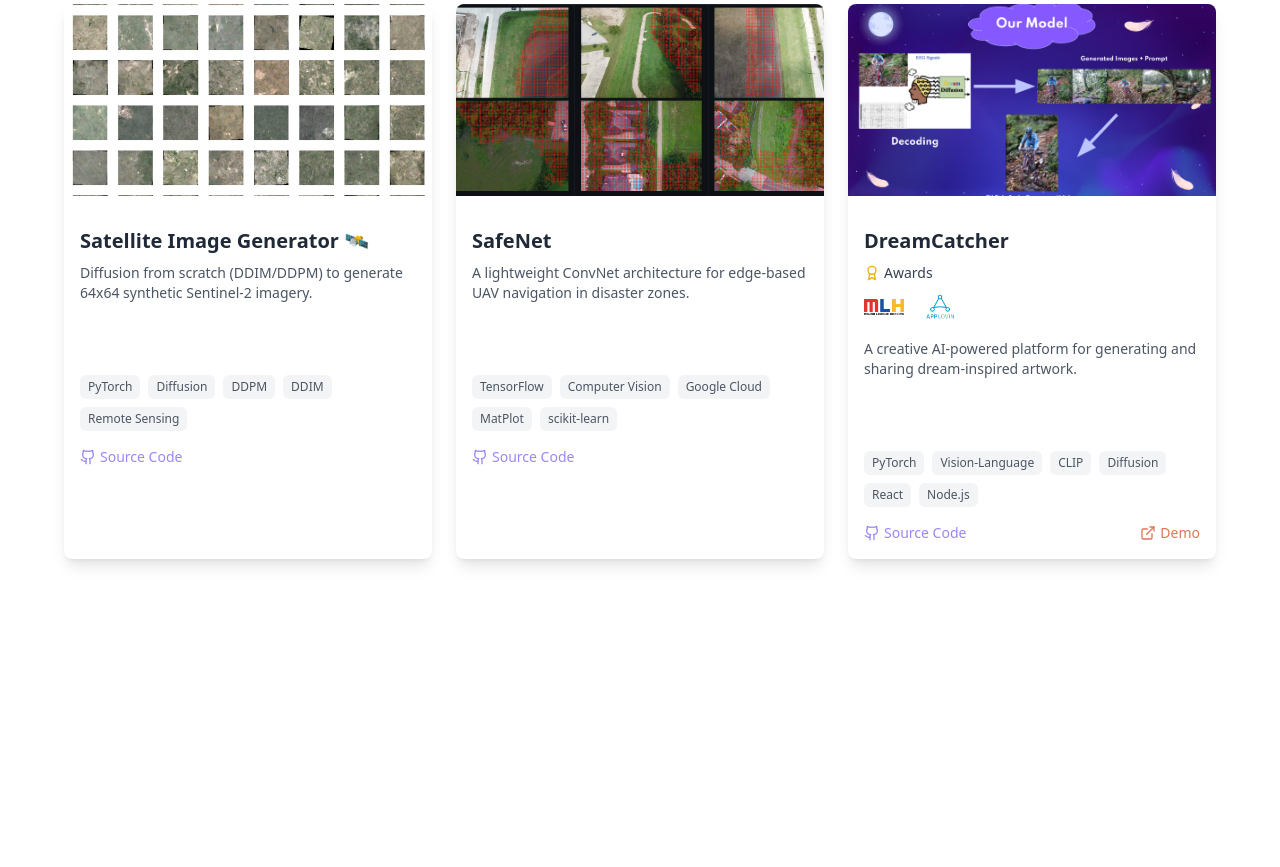
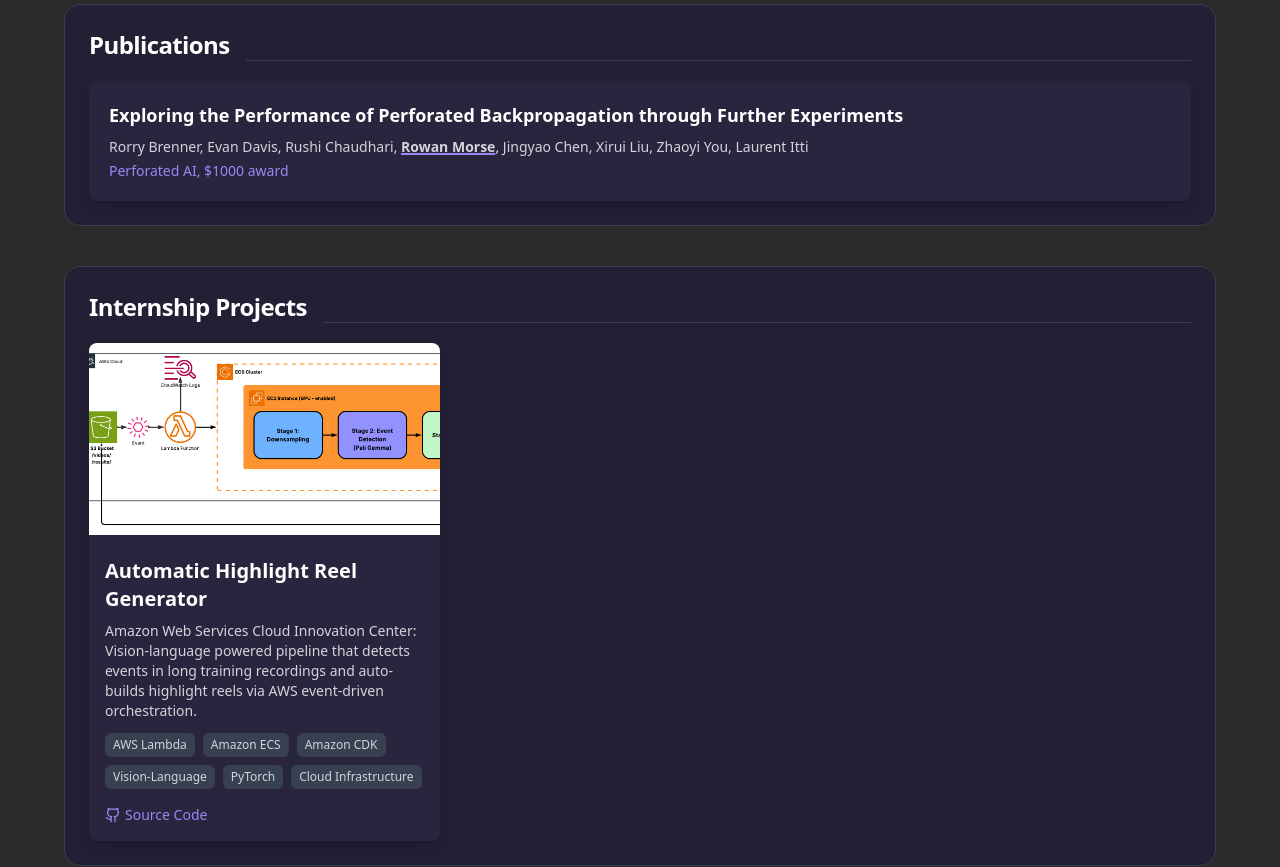
Before and after one commit to morse-rowan/morse-rowan.github.io, a React (Vite) app: page /#/tm-portfolio in a window 1280 px wide. Shown: the part 240-1107 px from the top of the page. Before the commit the page ends 879 px from the top, so only its background shows below. Built offline with nearby package versions, Linux system fonts and the light colour scheme.

Commit message:
edited portfolio page, added some projects and made formatting better

```diff
--- a/src/App.tsx
+++ b/src/App.tsx
@@ -11,27 +11,27 @@ import './styles/globals.css';
 import ProjectDetail from './components/ProjectDetail';
 
 export default function App() {
-  const [darkMode, setDarkMode] = useState(false);
+  const [darkMode, setDarkMode] = useState(() => {
+    try {
+      const savedTheme = localStorage.getItem('theme');
+      if (savedTheme === 'light') return false;
+      return true; // default to dark
+    } catch {
+      return true;
+    }
+  });
 
   useEffect(() => {
-    // Check if user has a saved preference
-    const savedTheme = localStorage.getItem('theme');
-    if (savedTheme === 'dark') {
-      setDarkMode(true);
-      document.documentElement.classList.add('dark');
-    }
-  }, []);
-
-  const toggleDarkMode = () => {
-    setDarkMode(!darkMode);
-    if (!darkMode) {
+    if (darkMode) {
       document.documentElement.classList.add('dark');
       localStorage.setItem('theme', 'dark');
     } else {
       document.documentElement.classList.remove('dark');
       localStorage.setItem('theme', 'light');
     }
-  };
+  }, [darkMode]);
+
+  const toggleDarkMode = () => setDarkMode((prev) => !prev);
 
   return (
     <Router>
--- a/src/pages/Portfolio.tsx
+++ b/src/pages/Portfolio.tsx
@@ -22,13 +22,74 @@ interface Project {
   awards?: Award[]; // Optional awards array
   liveLink?: string;
   githubLink?: string;
+  detailUrl?: string; // Optional external detail link
+}
+
+interface Publication {
+  id: number;
+  title: string;
+  authors: string[];
+  publisher: string;
+  url: string;
 }
 
 const Portfolio = () => {
+  const publications: Publication[] = [
+    {
+      id: 1,
+      title: "Exploring the Performance of Perforated Backpropagation through Further Experiments",
+      authors: [
+        "Rorry Brenner",
+        "Evan Davis",
+        "Rushi Chaudhari",
+        "Rowan Morse",
+        "Jingyao Chen",
+        "Xirui Liu",
+        "Zhaoyi You",
+        "Laurent Itti",
+      ],
+      publisher: "Perforated AI, $1000 award",
+      url: "https://arxiv.org/abs/2506.00356",
+    },
+  ];
+
+  const internships: Project[] = [
+    {
+      id: 2,
+      title: "Automatic Highlight Reel Generator",
+      description: "Amazon Web Services Cloud Innovation Center: Vision-language powered pipeline that detects events in long training recordings and auto-builds highlight reels via AWS event-driven orchestration.",
+      image: "/cic/HighlightProcessorDiagram.png",
+      slug: "highlight-reel-generator",
+      tags: ["AWS Lambda", "Amazon ECS", "Amazon CDK", "Vision-Language", "PyTorch", "Cloud Infrastructure"],
+      detailUrl: "https://www.digital.pitt.edu/news/success-stories/dive-revolutionizing-coaching-automated-highlight-reels",
+      githubLink: "https://github.com/pitt-cic/automatic-highlight-reel-generator/tree/main"
+    },
+  ];
+
   // Sample projects with awards
   const projects: Project[] = [
     {
       id: 3,
+      title: "SafeNet",
+      description: "A lightweight ConvNet architecture for edge-based UAV navigation in disaster zones.",
+      image: "/safenet.png",
+      slug: "safenet",
+      hasDetails: true, // This project has detailed markdown
+      tags: ["TensorFlow", "Computer Vision", "Google Cloud", "MatPlot", "scikit-learn"],
+      githubLink: "https://github.com/morse-rowan/SafeNet"
+    },
+    {
+      id: 1,
+      title: "Satellite Image Generator 🛰️",
+      description: "Diffusion from scratch (DDIM/DDPM) to generate 64x64 synthetic Sentinel-2  imagery.",
+      image: "/sat_diffusion/sd_results.png",
+      slug: "sat_diffusion",
+      hasDetails: true,
+      tags: ["PyTorch", "Diffusion", "DDPM", "DDIM"],
+      githubLink: "https://github.com/morse-rowan/satellite_diffusion"
+    },
+    {
+      id: 4,
       title: "DreamCatcher",
       description: "A creative AI-powered platform for generating and sharing dream-inspired artwork.",
       image: "/dreamcatcher.png",
@@ -52,38 +113,30 @@ const Portfolio = () => {
       liveLink: "https://tinyurl.com/38ms8t4x",
       githubLink: "https://github.com/morse-rowan/DreamCatcher"
     },
-    {
-      id: 2,
-      title: "SafeNet",
-      description: "A lightweight ConvNet architecture for edge-based UAV navigation in disaster zones.",
-      image: "/safenet.png",
-      slug: "safenet",
-      hasDetails: true, // This project has detailed markdown
-      tags: ["TensorFlow", "Computer Vision", "Google Cloud", "MatPlot", "scikit-learn"],
-      githubLink: "https://github.com/morse-rowan/SafeNet"
-    },
-    {
-      id: 1,
-      title: "Satellite Image Generator 🛰️",
-      description: "Diffusion from scratch (DDIM/DDPM) to generate 64x64 synthetic Sentinel-2  imagery.",
-      image: "/sat_diffusion/sd_results.png",
-      slug: "sat_diffusion",
-      hasDetails: true,
-      tags: ["PyTorch", "Diffusion", "DDPM", "DDIM", "Remote Sensing"],
-      githubLink: "https://github.com/morse-rowan/satellite_diffusion"
-    },
     // Add more projects as needed
   ];
 
-  const sortedProjects = [...projects].sort((a, b) => a.id - b.id);
+  interface DetailLink {
+    url: string;
+    external: boolean;
+  }
+
+  const getDetailLink = (project: Project): DetailLink | null => {
+    if (project.hasDetails) {
+      return { url: `/portfolio/${project.slug}`, external: false };
+    }
+
+    if (project.detailUrl) {
+      return { url: project.detailUrl, external: true };
+    }
+
+    return null;
+  };
+
+  const renderProjectCard = (project: Project) => {
+    const detailLink = getDetailLink(project);
 
     return (
-    <div className="container mx-auto px-4 py-8">
-      <div className="max-w-6xl mx-auto">
-        <h1 className="text-3xl font-bold mb-8 text-gray-800 dark:text-white">Portfolio</h1>
-
-        <div className="grid grid-cols-1 md:grid-cols-2 lg:grid-cols-3 gap-6">
-          {sortedProjects.map((project) => (
       <div
         key={project.id}
         className="bg-white dark:bg-[hsl(250,25.3%,19.4%)] rounded-lg shadow-lg overflow-hidden transition-transform hover:-translate-y-1"
@@ -94,24 +147,48 @@ const Portfolio = () => {
             alt={project.title}
             className="w-full h-48 object-cover"
           />
-                {project.hasDetails && (
+          {detailLink && (
+            detailLink.external ? (
+              <a
+                href={detailLink.url}
+                target="_blank"
+                rel="noopener noreferrer"
+                className="absolute inset-0 bg-black bg-opacity-50 flex items-center justify-center opacity-0 hover:opacity-100 transition-opacity duration-300"
+              >
+                <span className="text-white font-medium px-4 py-2 rounded-lg bg-[hsl(251,40.2%,54.1%)] hover:bg-[hsl(251,84.6%,74.5%)]">
+                  View Details
+                </span>
+              </a>
+            ) : (
               <Link
-                    to={`/portfolio/${project.slug}`}
+                to={detailLink.url}
                 className="absolute inset-0 bg-black bg-opacity-50 flex items-center justify-center opacity-0 hover:opacity-100 transition-opacity duration-300"
               >
                 <span className="text-white font-medium px-4 py-2 rounded-lg bg-[hsl(251,40.2%,54.1%)] hover:bg-[hsl(251,84.6%,74.5%)]">
                   View Details
                 </span>
               </Link>
+            )
           )}
         </div>
 
         <div className="p-4">
           <h3 className="text-xl font-bold mb-2 text-gray-800 dark:text-white">
-                  {project.hasDetails ? (
-                    <Link to={`/portfolio/${project.slug}`} className="hover:text-[hsl(251,84.6%,74.5%)]">
+            {detailLink ? (
+              detailLink.external ? (
+                <a
+                  href={detailLink.url}
+                  target="_blank"
+                  rel="noopener noreferrer"
+                  className="hover:text-[hsl(251,84.6%,74.5%)]"
+                >
+                  {project.title}
+                </a>
+              ) : (
+                <Link to={detailLink.url} className="hover:text-[hsl(251,84.6%,74.5%)]">
                   {project.title}
                 </Link>
+              )
             ) : (
               project.title
             )}
@@ -186,12 +263,97 @@ const Portfolio = () => {
           </div>
         </div>
       </div>
+    );
+  };
+
+  const sortedPublications = [...publications].sort((a, b) => a.id - b.id);
+  const sortedInternships = [...internships].sort((a, b) => a.id - b.id);
+  const sortedProjects = [...projects].sort((a, b) => a.id - b.id);
+
+  return (
+    <div className="container mx-auto px-4 py-8">
+      <div className="max-w-6xl mx-auto">
+        <h1 className="text-3xl font-bold mb-8 text-gray-800 dark:text-white tracking-tight">Portfolio</h1>
+
+        <section className="mb-10">
+          <div className="rounded-2xl bg-gray-50 dark:bg-[hsl(250,25.3%,16.5%)] border border-gray-200 dark:border-gray-700 p-6">
+            <div className="flex items-end justify-between gap-4 mb-5">
+              <h2 className="text-2xl font-bold text-gray-900 dark:text-white tracking-tight">Publications</h2>
+              <div className="h-px flex-1 bg-gray-200 dark:bg-gray-700" />
+            </div>
+
+            <div className="space-y-4">
+              {sortedPublications.map((pub) => (
+                <div
+                  key={pub.id}
+                  className="bg-white dark:bg-[hsl(250,25.3%,19.4%)] rounded-lg shadow-lg p-5"
+                >
+                  <a
+                    href={pub.url}
+                    target="_blank"
+                    rel="noopener noreferrer"
+                    className="text-lg font-bold text-gray-800 dark:text-white hover:text-[hsl(251,84.6%,74.5%)] hover:underline underline-offset-4 transition-colors"
+                  >
+                    {pub.title}
+                  </a>
+                  <div className="mt-2 text-sm text-gray-600 dark:text-gray-300">
+                    <div>
+                      {pub.authors.map((author, index) => (
+                        <span key={`${author}-${index}`}>
+                          {author === 'Rowan Morse' ? (
+                            <span className="font-semibold underline decoration-[hsl(251,84.6%,74.5%)] decoration-2">
+                              {author}
+                            </span>
+                          ) : (
+                            author
+                          )}
+                          {index < pub.authors.length - 1 && ', '}
+                        </span>
                       ))}
                     </div>
+                    <div className="mt-1 text-[hsl(251,84.6%,74.5%)]">{pub.publisher}</div>
+                  </div>
+                </div>
+              ))}
+            </div>
+          </div>
+        </section>
 
-        {/* Template for adding new projects */}
+        <section className="mb-10">
+          <div className="rounded-2xl bg-gray-50 dark:bg-[hsl(250,25.3%,16.5%)] border border-gray-200 dark:border-gray-700 p-6">
+            <div className="flex items-end justify-between gap-4 mb-5">
+              <h2 className="text-2xl font-bold text-gray-900 dark:text-white tracking-tight">Internship Projects</h2>
+              <div className="h-px flex-1 bg-gray-200 dark:bg-gray-700" />
+            </div>
+
+            <div className="grid grid-cols-1 md:grid-cols-2 lg:grid-cols-3 gap-6">
+              {sortedInternships.map(renderProjectCard)}
+            </div>
+          </div>
+        </section>
+
+        <section>
+          <div className="rounded-2xl bg-gray-50 dark:bg-[hsl(250,25.3%,16.5%)] border border-gray-200 dark:border-gray-700 p-6">
+            <div className="flex items-end justify-between gap-4 mb-5">
+              <h2 className="text-2xl font-bold text-gray-900 dark:text-white tracking-tight">Personal Projects and Hackathons</h2>
+              <div className="h-px flex-1 bg-gray-200 dark:bg-gray-700" />
+            </div>
+
+            <div className="grid grid-cols-1 md:grid-cols-2 lg:grid-cols-3 gap-6">
+              {sortedProjects.map(renderProjectCard)}
+            </div>
+          </div>
+        </section>
+
+        {/* Template for adding new entries */}
         {/*
-        Add new projects by adding to the projects array:
+        Add new entries by updating the arrays near the top of this file:
+
+        1) publications: Publication[]
+        2) internships: Project[]
+        3) projects: Project[]
+
+        For internships/projects, use the Project shape:
         {
           id: [UNIQUE_ID],
           title: "[PROJECT_TITLE]",
@@ -199,6 +361,7 @@ const Portfolio = () => {
           image: "[IMAGE_URL]", // Replace with actual image path
           slug: "[PROJECT_SLUG]", // URL-friendly identifier
           hasDetails: true/false, // Does this project have a markdown writeup?
+          detailUrl: "[EXTERNAL_DETAIL_URL]", // Optional: external blog/paper link (used when hasDetails is false)
           tags: ["[TAG1]", "[TAG2]", ...],
           awards: [ // Optional
             {
```
Lines whose indentation alone changed are shown as unchanged.
